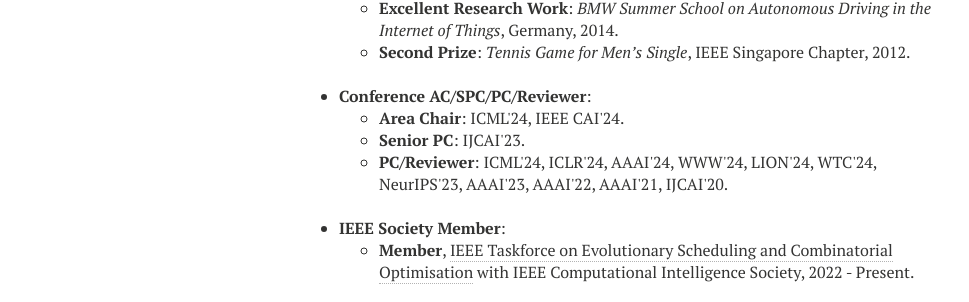
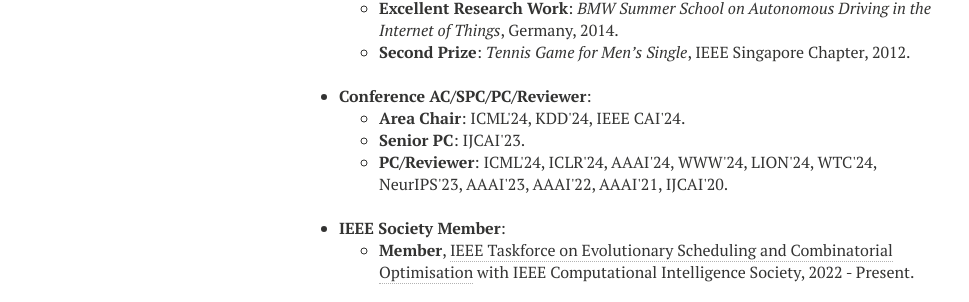
Before and after one commit to zhiguangcaosg/zhiguangcaosg.github.io, a Jekyll site: the page built from others.md, in a window 1280 px wide. Shown: the part 886-1188 px from the top of the page, without its empty margins (21-990 px from the left). Built offline with Jekyll 4.4.1, drawn with Linux system fonts in a browser that asks for light colours; nearby versions of some CDN libraries.

Commit message:
Update others.md

```diff
--- a/others.md
+++ b/others.md
@@ -80,7 +80,7 @@ comments: false
 <li>
 <b>Conference AC/SPC/PC/Reviewer</b>:
 	<ul>
-	<li> <b>Area Chair</b>: ICML'24, IEEE CAI'24.
+	<li> <b>Area Chair</b>: ICML'24, KDD'24, IEEE CAI'24.
 	</li>
 	<li> <b>Senior PC</b>: IJCAI'23.
 	</li>
```
